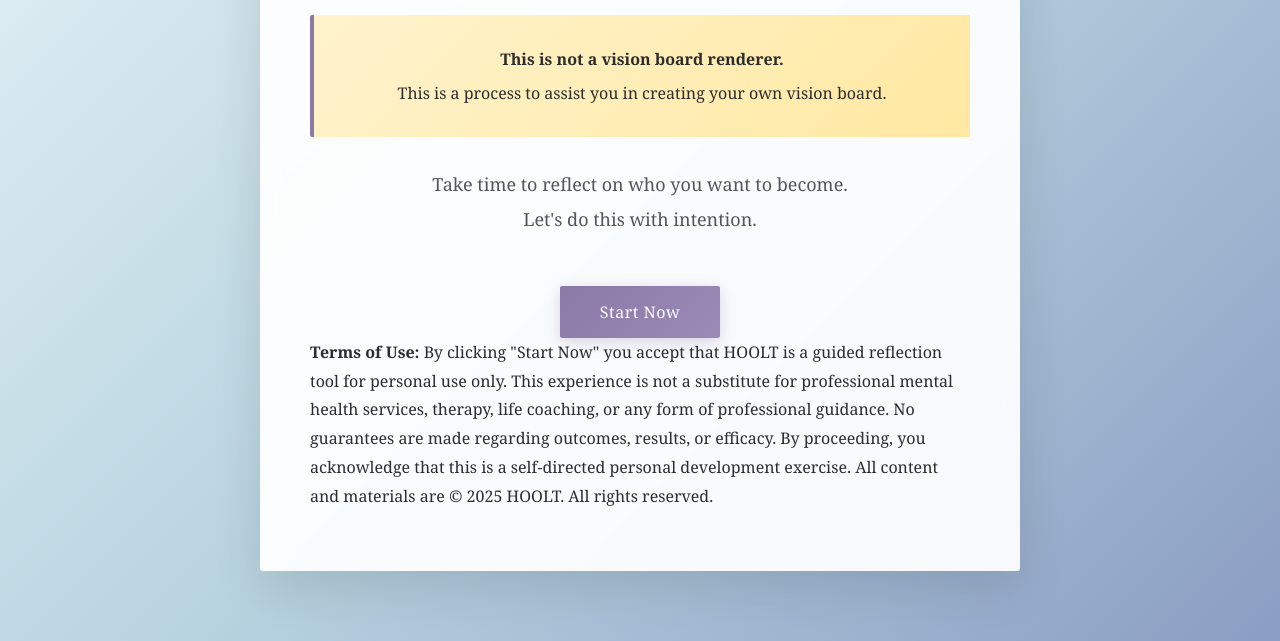
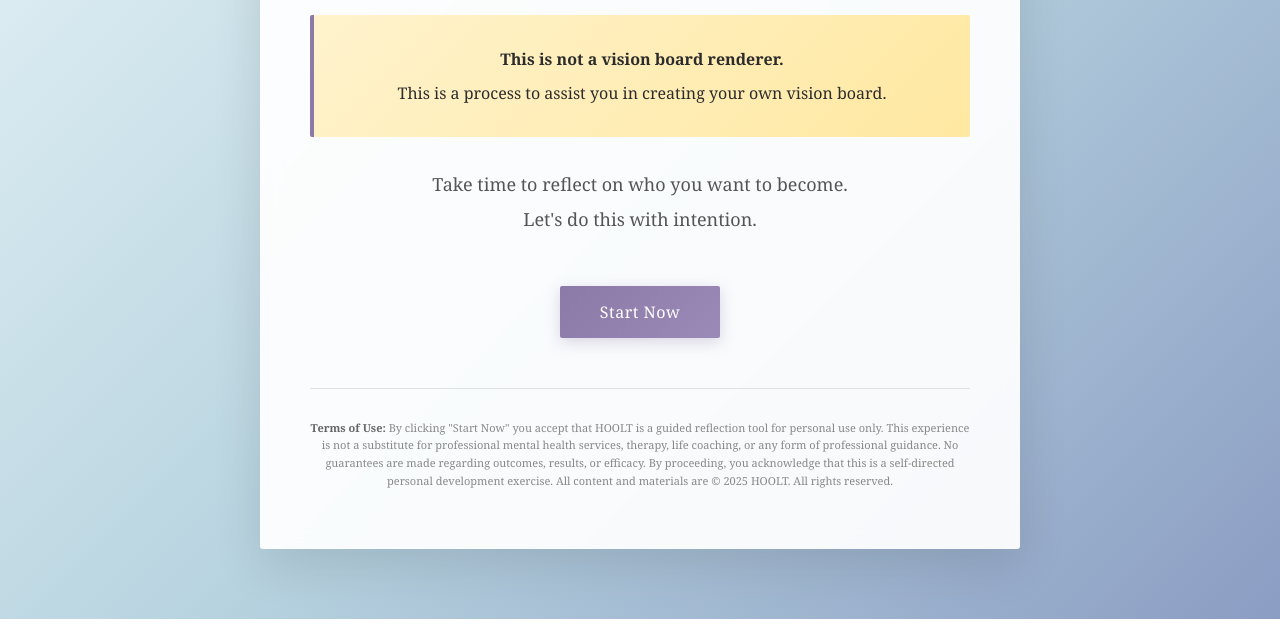
Before and after one commit to hashi-codes/hoolt, a plain HTML site: page index.html in a window 1280 px wide. Shown: the part 302-943 px from the top of the page. After the commit the page ends 921 px from the top, so only its background shows below. Drawn offline with Linux system fonts and the light colour scheme.

Commit message:
Update styles.css
Added Ts & Cs

```diff
--- a/styles.css
+++ b/styles.css
@@ -136,6 +136,25 @@ h2 {
 }
 
 .notice-box strong {
+    font-weight: 600;
+}
+
+.terms-footer {
+    margin-top: 50px;
+    padding-top: 30px;
+    border-top: 1px solid #e0e0e0;}
+
+.terms-text {
+    font-size: 11px;
+    line-height: 1.6;
+    color: #888;
+    text-align: center;
+    max-width: 700px;
+    margin: 0 auto;
+}
+
+.terms-text strong {
+    color: #666;
     font-weight: 600;
 }
 
```
